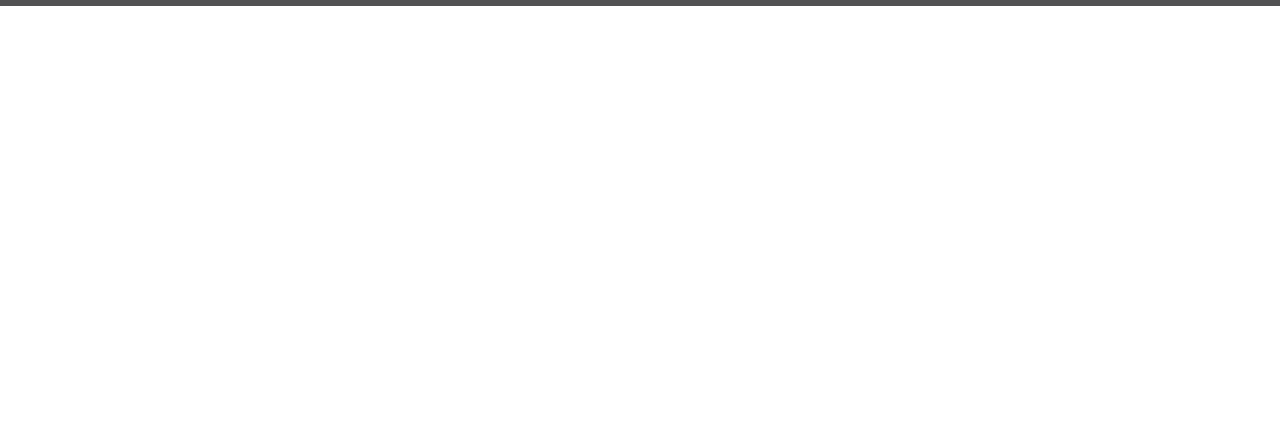
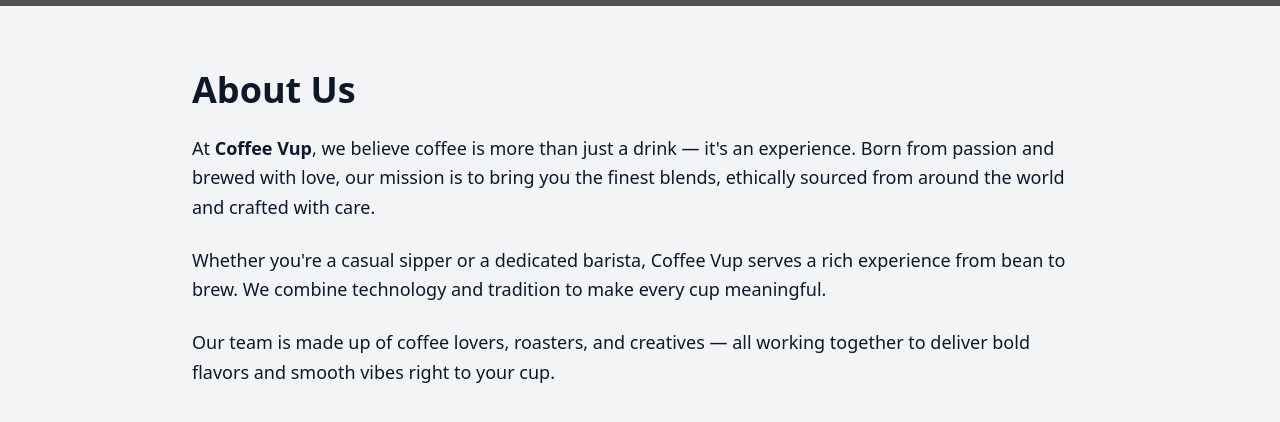
Before and after one commit to khianvictorycalderon/Coffee-Vup, a React (Vite) app: page / in a window 1280 px wide. Shown: the part 794-1216 px from the top of the page. Before the commit the page ends 800 px from the top, so only its background shows below. Built offline with nearby package versions, Linux system fonts and the light colour scheme; grey boxes are pictures that could not be loaded.

Commit message:
Added about section

```diff
--- a/src/App.tsx
+++ b/src/App.tsx
@@ -1,5 +1,6 @@
 import Hero from "./components/hero";
 import Navbar from "./components/navbar";
+import About from "./static_component/about";
 
 export default function App() {
   return (
@@ -40,12 +41,13 @@ export default function App() {
       <Hero
         BGImage="images/expresso.jpg"
         Title="Coffee Vup"
-        Description="We'll make your coffee with love."
+        Description="Make coffee with love."
         Button={{
           Label: "Get Started",
           OnClick: () => alert("Clicked")
         }}
       />
+      <About/>
     </>
   )
 }
--- /dev/null
+++ b/src/static_component/about.tsx
@@ -0,0 +1,19 @@
+export default function About() {
+    return (
+        <div className="bg-gray-100 text-slate-900 p-16">
+            <div className="max-w-4xl mx-auto space-y-6">
+            <h1 className="text-4xl font-bold">About Us</h1>
+            <p className="text-lg leading-relaxed">
+                At <span className="font-semibold text-brown-700">Coffee Vup</span>, we believe coffee is more than just a drink — it's an experience.
+                Born from passion and brewed with love, our mission is to bring you the finest blends, ethically sourced from around the world and crafted with care.
+            </p>
+            <p className="text-lg leading-relaxed">
+                Whether you're a casual sipper or a dedicated barista, Coffee Vup serves a rich experience from bean to brew. We combine technology and tradition to make every cup meaningful.
+            </p>
+            <p className="text-lg leading-relaxed">
+                Our team is made up of coffee lovers, roasters, and creatives — all working together to deliver bold flavors and smooth vibes right to your cup.
+            </p>
+            </div>
+        </div>
+    )
+}
```
